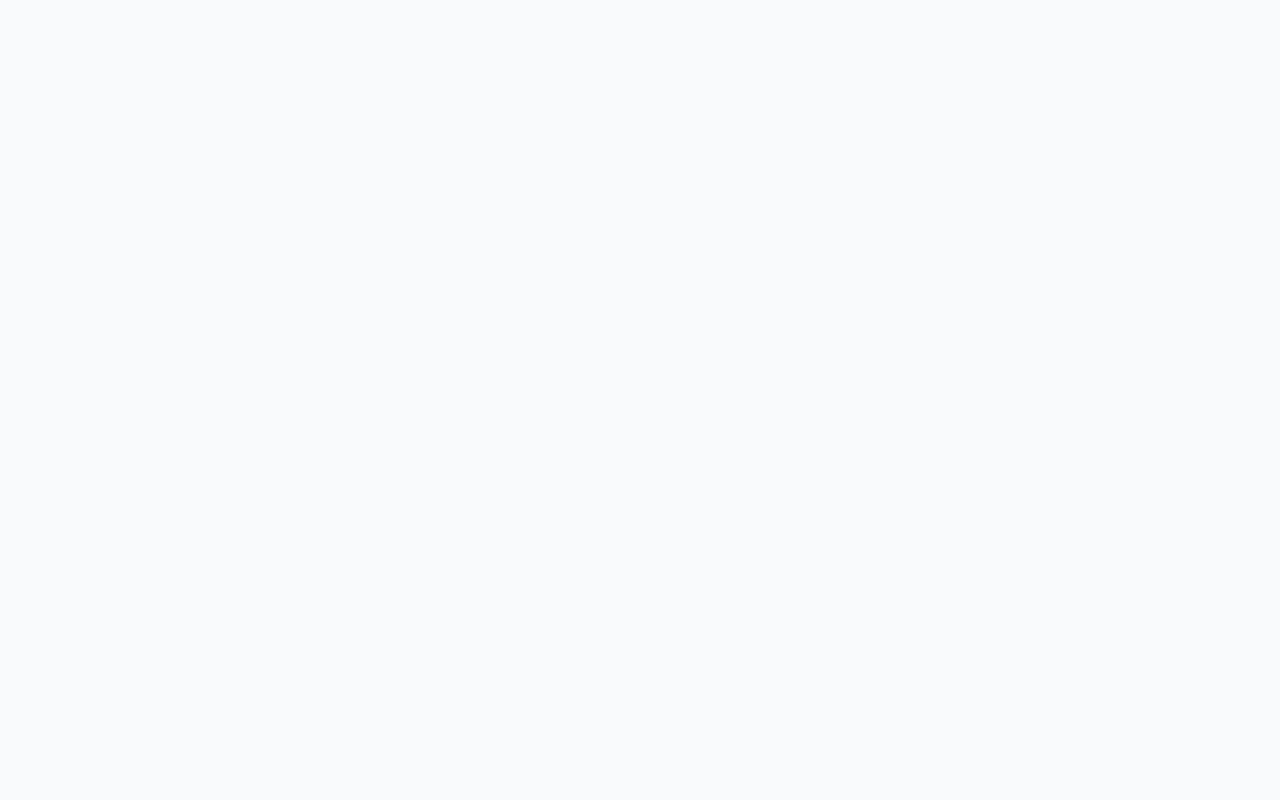
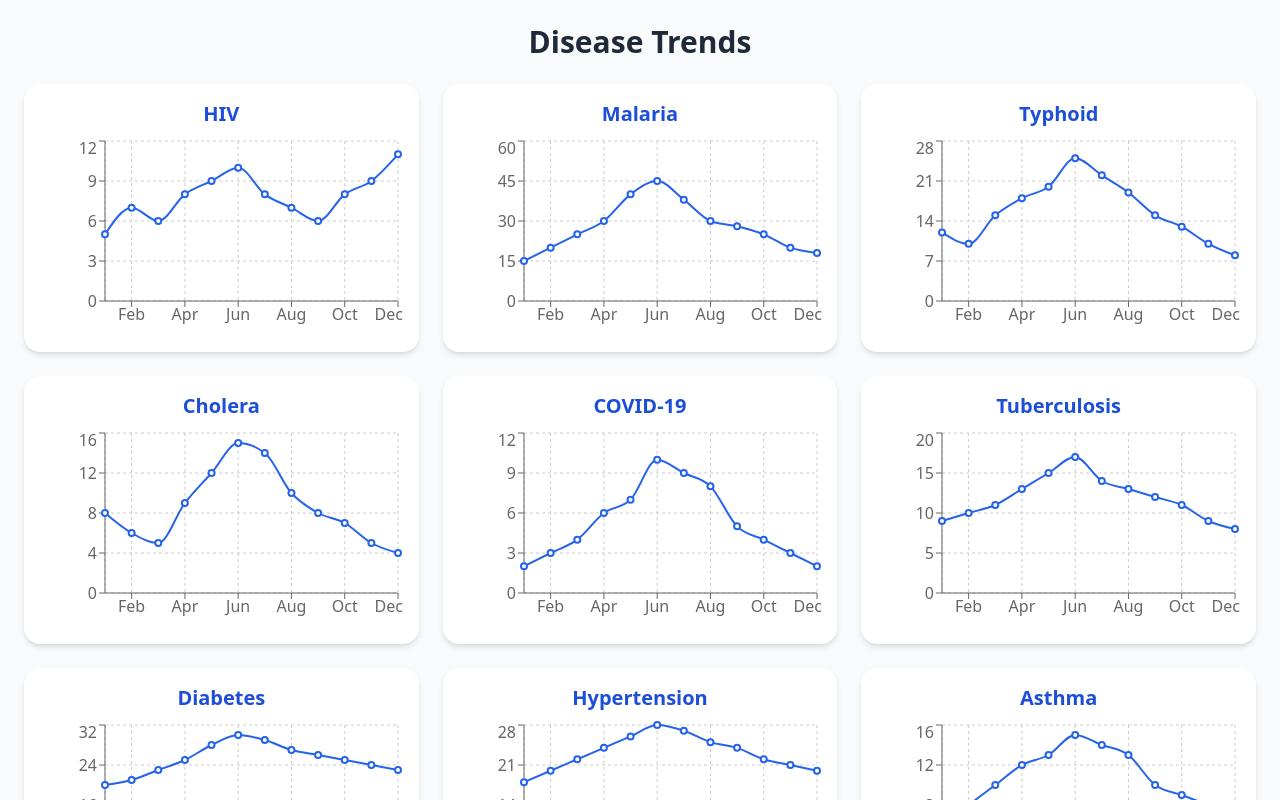
Before and after one commit to DANKlEIN117/FamHealth, a React (Create React App) app in the folder frontend/: page /analytics in a window 1280 px wide. Before the commit this address had no page. Shown: the top 800 px of the page. Built offline with nearby package versions, Linux system fonts and the light colour scheme.

Commit message:
Fixed Alerts and included family disease analytics

```diff
--- a/frontend/package.json
+++ b/frontend/package.json
@@ -13,6 +13,8 @@
     "react-dom": "^19.2.0",
     "react-router-dom": "^6.30.1",
     "react-scripts": "5.0.1",
+    "recharts": "^3.3.0",
+    "tailwind-scrollbar": "^3.1.0",
     "web-vitals": "^2.1.4"
   },
   "scripts": {
--- a/frontend/src/App.css
+++ b/frontend/src/App.css
@@ -28,6 +28,14 @@
   color: #61dafb;
 }
 
+::-webkit-scrollbar {
+  width: 8px;
+}
+::-webkit-scrollbar-thumb {
+  border-radius: 8px;
+}
+
+
 @keyframes App-logo-spin {
   from {
     transform: rotate(0deg);
--- a/frontend/src/App.jsx
+++ b/frontend/src/App.jsx
@@ -5,7 +5,7 @@ import Members from "./pages/Members";
 import Reminders from "./pages/Reminders";
 import ProfilePage from "./pages/ProfilePage";
 import { Navigate } from "react-router-dom";
-
+import AnalyticsPage from "./pages/AnalyticsPage";
 function ProtectedRoute({ children }) {
   const token = localStorage.getItem("token");
   return token ? children : <Navigate to="/login" replace />;
@@ -26,6 +26,8 @@ export default function App() {
             </ProtectedRoute>
           }
         />
+        <Route path="/analytics" element={<AnalyticsPage />} />
+
 
       </Routes>
     </Router>
--- /dev/null
+++ b/frontend/src/pages/AnalyticsPage.jsx
@@ -0,0 +1,51 @@
+import React from "react";
+import { LineChart, Line, XAxis, YAxis, Tooltip, CartesianGrid, ResponsiveContainer } from "recharts";
+
+const diseases = [
+  { name: "HIV", data: [5, 7, 6, 8, 9, 10, 8, 7, 6, 8, 9, 11] },
+  { name: "Malaria", data: [15, 20, 25, 30, 40, 45, 38, 30, 28, 25, 20, 18] },
+  { name: "Typhoid", data: [12, 10, 15, 18, 20, 25, 22, 19, 15, 13, 10, 8] },
+  { name: "Cholera", data: [8, 6, 5, 9, 12, 15, 14, 10, 8, 7, 5, 4] },
+  { name: "COVID-19", data: [2, 3, 4, 6, 7, 10, 9, 8, 5, 4, 3, 2] },
+  { name: "Tuberculosis", data: [9, 10, 11, 13, 15, 17, 14, 13, 12, 11, 9, 8] },
+  { name: "Diabetes", data: [20, 21, 23, 25, 28, 30, 29, 27, 26, 25, 24, 23] },
+  { name: "Hypertension", data: [18, 20, 22, 24, 26, 28, 27, 25, 24, 22, 21, 20] },
+  { name: "Asthma", data: [6, 8, 10, 12, 13, 15, 14, 13, 10, 9, 8, 7] },
+  { name: "Pneumonia", data: [10, 12, 15, 18, 20, 22, 21, 19, 16, 14, 12, 10] },
+];
+
+const months = ["Jan", "Feb", "Mar", "Apr", "May", "Jun", "Jul", "Aug", "Sep", "Oct", "Nov", "Dec"];
+
+const DiseaseTrendsPage = () => {
+  return (
+    <div className="p-6 bg-gray-50 min-h-screen overflow-y-scroll scrollbar-thin scrollbar-thumb-blue-500 scrollbar-track-gray-200">
+      <h1 className="text-3xl font-bold mb-6 text-center">Disease Trends </h1>
+
+      <div className="grid grid-cols-1 md:grid-cols-2 lg:grid-cols-3 gap-6">
+        {diseases.map((disease, index) => {
+          const chartData = months.map((month, i) => ({
+            month,
+            value: disease.data[i],
+          }));
+
+          return (
+            <div key={index} className="bg-white p-4 rounded-2xl shadow-md hover:shadow-lg transition-shadow">
+              <h2 className="text-xl font-semibold mb-2 text-center text-blue-700">{disease.name}</h2>
+              <ResponsiveContainer width="100%" height={200}>
+                <LineChart data={chartData}>
+                  <CartesianGrid strokeDasharray="3 3" />
+                  <XAxis dataKey="month" />
+                  <YAxis />
+                  <Tooltip />
+                  <Line type="monotone" dataKey="value" stroke="#2563eb" strokeWidth={2} dot={{ r: 3 }} />
+                </LineChart>
+              </ResponsiveContainer>
+            </div>
+          );
+        })}
+      </div>
+    </div>
+  );
+};
+
+export default DiseaseTrendsPage;
--- a/frontend/src/pages/ProfilePage.jsx
+++ b/frontend/src/pages/ProfilePage.jsx
@@ -5,13 +5,13 @@ import Calendar from "react-calendar";
 import "react-calendar/dist/Calendar.css";
 import API from "../api";
 
+
 export default function ProfilePage() {
   const [familyName, setFamilyName] = useState("");
   const [members, setMembers] = useState([]);
   const [alerts, setAlerts] = useState([]);
   const [date, setDate] = useState(new Date());
 
-  // Fetch family info and members
   // Fetch family info and members
 useEffect(() => {
   const fetchData = async () => {
@@ -58,6 +58,7 @@ useEffect(() => {
       console.error("Failed to add member", error);
     }
   };
+
   const handleAddDrugAlert = async () => {
     if (members.length === 0) return alert("No members available");
 
@@ -69,7 +70,23 @@ useEffect(() => {
 
     const medicine = prompt("Enter medicine name:");
     const dosage = prompt("Enter dosage:");
-  const time = prompt("Enter time (e.g. 2025-10-18T10:00:00Z):");
+
+    // 👇 Time input fixed
+    const timeInput = prompt("Enter time (HH:MM, 24hr format):");
+    if (!timeInput) return alert("Time is required.");
+
+    const [hours, minutes] = timeInput.split(":");
+
+    // Combine with today's date + local timezone
+    const now = new Date();
+    const localTime = new Date(
+      now.getFullYear(),
+      now.getMonth(),
+      now.getDate(),
+      parseInt(hours),
+      parseInt(minutes)
+    );
+
     const note = prompt("Add note (optional):");
 
     try {
@@ -80,7 +97,7 @@ useEffect(() => {
         memberId: member._id,
         medicine,
         dosage,
-      time,
+        time: localTime.toISOString(),
         note,
       }, config);
 
@@ -90,6 +107,7 @@ useEffect(() => {
       console.error("Error adding reminder:", error);
     }
   };
+
 
   return (
     <div className="min-h-screen flex flex-col bg-gray-50">
@@ -130,8 +148,11 @@ useEffect(() => {
         {/* Right side widgets */}
         <aside className="flex flex-col gap-4">
           {/* Drug Alerts */}
-          <div className="bg-white rounded-2xl shadow p-4 flex-1">
+          <div className="bg-white rounded-2xl shadow p-4 flex-1 flex flex-col">
             <h2 className="text-lg font-semibold mb-2 text-gray-800">Drug Alerts</h2>
+
+            {/* Scrollable list */}
+            <div className="flex-1 overflow-y-auto max-h-40 pr-2 scrollbar-thin scrollbar-thumb-blue-500 scrollbar-track-gray-100">
               <ul className="space-y-2">
                 {alerts.length === 0 ? (
                   <p className="text-gray-500">No alerts yet</p>
@@ -139,21 +160,21 @@ useEffect(() => {
                   alerts.map((alert) => (
                     <li
                       key={alert._id}
-                    className={`p-2 rounded-lg ${
-                      new Date(alert.time) < new Date()
-                        ? "bg-red-100 text-red-600"
-                        : "bg-green-100 text-green-600"
+                      className={`p-3 rounded-lg flex flex-col gap-1 ${
+                        new Date(alert.time) < Date.now()
+                          ? "bg-red-100 text-red-600 animate-pulse"
+                          : "bg-green-100 text-green-700"
                       }`}
                     >
-                    💊 {alert.medicine} ({alert.dosage}) — {alert.memberName}
-                    <br />
-                    <span className="text-sm text-gray-500">
-                      {new Date(alert.time).toLocaleString()}
-                    </span>
+                      <span className="font-semibold">👤 {alert.memberName}</span>
+                      <span>💊 {alert.medicine} — {alert.dosage}</span>
+                      <span>🕒 {new Date(alert.time).toLocaleTimeString([], { hour: "2-digit", minute: "2-digit" })}</span>
                     </li>
+
                   ))
                 )}
               </ul>
+            </div>
 
             <button
               onClick={handleAddDrugAlert}
@@ -169,6 +190,13 @@ useEffect(() => {
             <h2 className="text-lg font-semibold mb-2 text-gray-800">Calendar</h2>
             <Calendar onChange={setDate} value={date} />
           </div>
+          <button
+            onClick={() => (window.location.href = "/analytics")}
+            className="mt-3 w-full bg-purple-600 text-white py-2 rounded-lg hover:bg-purple-700 transition"
+          >
+            📊 View Family Health Analytics
+          </button>
+
         </aside>
       </main>
 
--- a/frontend/tailwind.config.js
+++ b/frontend/tailwind.config.js
@@ -7,5 +7,7 @@ export default {
   theme: {
     extend: {},
   },
-  plugins: [],
+  plugins: [
+    require('tailwind-scrollbar'),
+  ],
 };
```
Also changed, not shown: 1 other file (tests, documents, lock files or other folders). Lines whose indentation alone changed are shown as unchanged.
